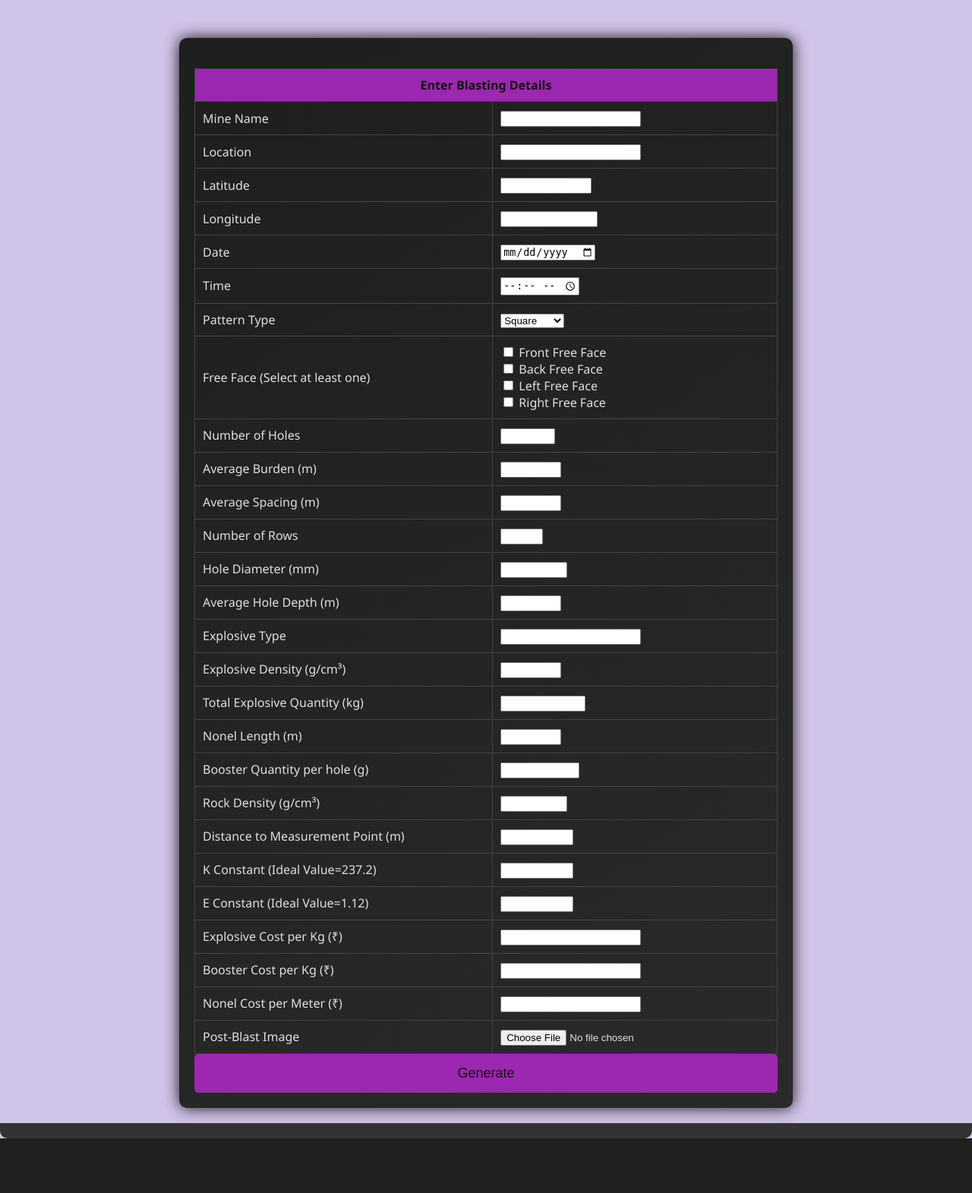
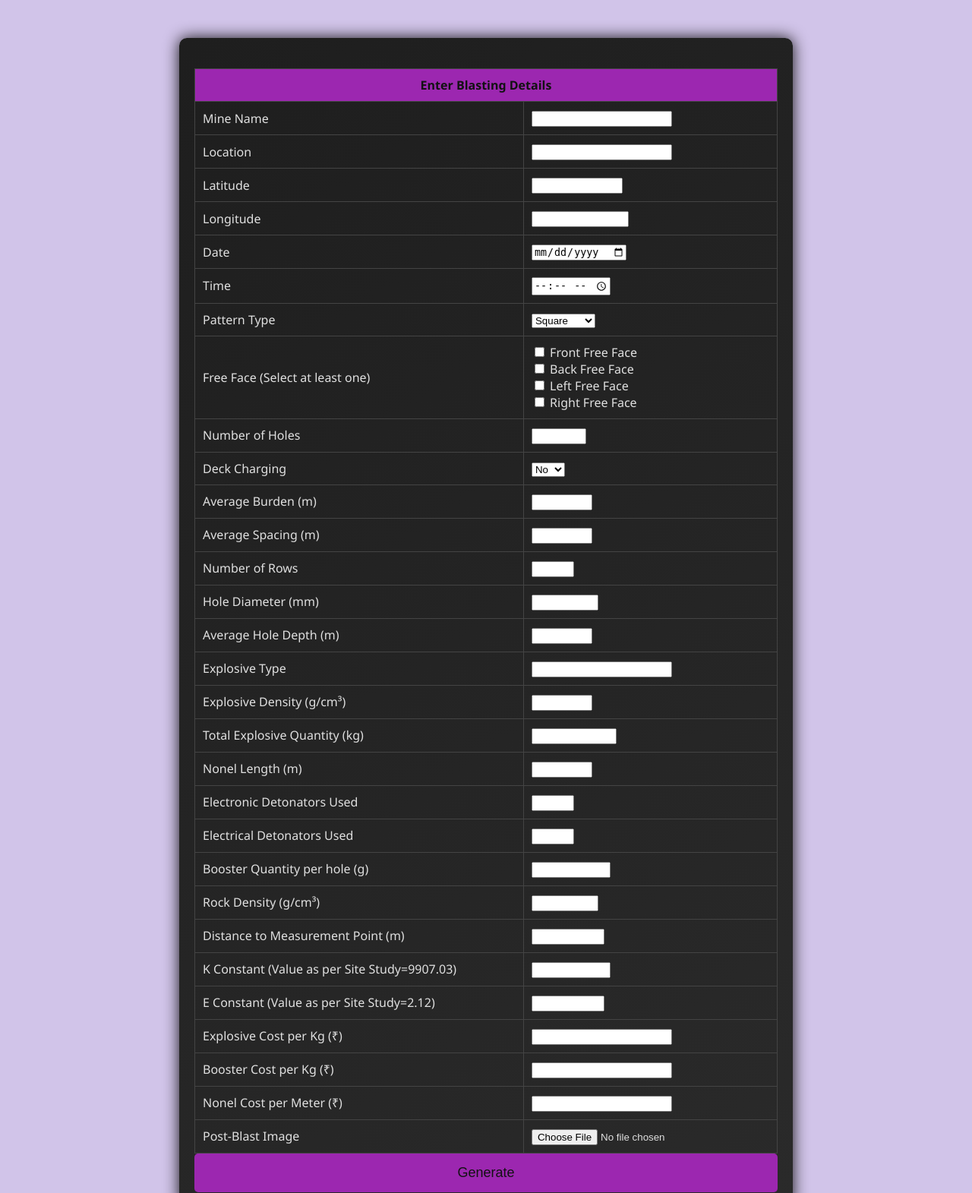
Before and after one commit to AWMKRUNAL/New-App, a Flask app: page / in a window 1280 px wide. Shown: the part 98-1669 px from the top of the page at 76% size. Before the commit the page ends 1597 px from the top, so only its background shows below. Run offline with Flask 3, Linux system fonts and the light colour scheme; parts of the project's set-up code (start-up, migrations or seed data) failed here and were passed over.

Commit message:
Update index.html

```diff
--- a/BlastGEN/templates/index.html
+++ b/BlastGEN/templates/index.html
@@ -127,6 +127,39 @@
             document.getElementById('connection_type').addEventListener('change', updateForm);
         });
     </script>
+    <script>
+        // Function to update form fields based on deck charging selection
+        function updateDeckChargingForm() {
+            const deckCharging = document.getElementById('deck_charging').value;
+
+            // Toggle visibility of deck charging details
+            const rowsToToggle = [
+                'num_decked_holes',
+                'explosive_quantity_top_kg',
+                'explosive_quantity_bottom_kg',
+                'nonel_length_top_m',
+                'nonel_length_bottom_m'
+            ];
+
+            if (deckCharging === 'Yes') {
+                rowsToToggle.forEach(id => document.getElementById(id).style.display = '');
+            } else {
+                rowsToToggle.forEach(id => document.getElementById(id).style.display = 'none');
+            }
+        }
+
+        // Function to validate number of decked holes
+        function checkDeckedHoles() {
+            const numDeckedHoles = parseInt(document.getElementById('num_decked_holes').value) || 0;
+            const numHoles = 5; // Example: total number of holes
+
+            // Toggle Nonel length fields based on condition
+            const toggleNonelRows = (numDeckedHoles === numHoles) ? 'none' : '';
+            document.getElementById('nonel_length_top_m').style.display = toggleNonelRows;
+            document.getElementById('nonel_length_bottom_m').style.display = toggleNonelRows;
+        }
+    </script>
+
 </head>
 <body>
     <header>
@@ -222,6 +255,36 @@
                     <td><input type="number" id="num_holes" name="num_holes" min="1" max="1000" required></td>
                 </tr>
                 <tr>
+                    <td><label for="deck_charging">Deck Charging</label></td>
+                    <td>
+                        <select id="deck_charging" name="deck_charging" onchange="updateDeckChargingForm()">
+                            <option value="No">No</option>
+                            <option value="Yes">Yes</option>
+                        </select>
+                    </td>
+                </tr>
+                <tr id="num_decked_holes" style="display:none;">
+                    <td><label for="num_decked_holes">Number of Decked Charged Holes</label></td>
+                    <td><input type="number" id="num_decked_holes" name="num_decked_holes" oninput="checkDeckedHoles()" min="1" max="300"></td>
+                </tr>
+                <tr id="explosive_quantity_top_kg" style="display:none;">
+                    <td><label for="explosive_quantity_top_kg">Explosive Quantity (Top) per hole in kg</label></td>
+                    <td><input type="number" id="explosive_quantity_top_kg" name="explosive_quantity_top_kg" step="0.1" min="1" max="100"></td>
+                </tr>
+                <tr id="explosive_quantity_bottom_kg" style="display:none;">
+                    <td><label for="explosive_quantity_bottom_kg">Explosive Quantity (Bottom) per hole in kg</label></td>
+                    <td><input type="number" id="explosive_quantity_bottom_kg" name="explosive_quantity_bottom_kg" step="0.1" min="1" max="100" ></td>
+                </tr>
+                <tr id="nonel_length_top_m" style="display:none;">
+                    <td><label for="nonel_length_top_m">Nonel Length (Top) in meters</label></td>
+                    <td><input type="number" id="nonel_length_top_m" name="nonel_length_top_m" step="0.1" min="1" max="100"></td>
+                </tr>
+                <tr id="nonel_length_bottom_m" style="display:none;">
+                    <td><label for="nonel_length_bottom_m">Nonel Length (Bottom) in meters</label></td>
+                    <td><input type="number" id="nonel_length_bottom_m" name="nonel_length_bottom_m" step="0.1" min="1" max="100"></td>
+                </tr>
+
+                <tr>
                     <td><label for="burden">Average Burden (m)</label></td>
                     <td><input type="number" step="0.01" id="burden" name="burden" min="1" max="15" required></td>
                 </tr>
@@ -257,6 +320,15 @@
     		    <td><label for="nonel_length_m">Nonel Length (m)</label></td>
                 <td><input type="number" step="0.01" id="nonel_length_m" name="nonel_length_m" min="1" max="15" required></td>
                 </tr>
+                </tr>
+                <tr>
+                    <td><label for="electronic_detonators">Electronic Detonators Used</label></td>
+                    <td><input type="number" step="1" id="electronic_detonators" name="electronic_detonators" min="1" max="20" required></td>
+                </tr>
+                <tr>
+                    <td><label for="electrical_detonators">Electrical Detonators Used</label></td>
+                    <td><input type="number" step="1" id="electrical_detonators" name="electrical_detonators" min="1" max="20" required></td>
+                </tr>
                 <tr>
                     <td><label for="booster_quantity_g">Booster Quantity per hole (g)</label></td>
                     <td><input type="number" step="0.01" id="booster_quantity_g" name="booster_quantity_g" min="1" max="10000" required></td>
@@ -270,11 +342,11 @@
                     <td><input type="number" step="0.01" id="distance" name="distance" min="1" max="1000" required></td>
                 </tr>
                 <tr>
-                    <td><label for="k_constant">K Constant (Ideal Value=237.2)</label></td>
-                    <td><input type="number" step="0.01" id="k_constant" name="k_constant" min="0.1" max="1000" required></td>
+                    <td><label for="k_constant">K Constant (Value as per Site Study=9907.03)</label></td>
+                    <td><input type="number" step="0.01" id="k_constant" name="k_constant" min="0.1" max="10000" required></td>
                 </tr>
                 <tr>
-                    <td><label for="e_constant">E Constant (Ideal Value=1.12)</label></td>
+                    <td><label for="e_constant">E Constant (Value as per Site Study=2.12)</label></td>
                     <td><input type="number" step="0.01" id="e_constant" name="e_constant" min="0.1" max="1000" required></td>
                 </tr>
                 <tr id="row_delay_row">
```
